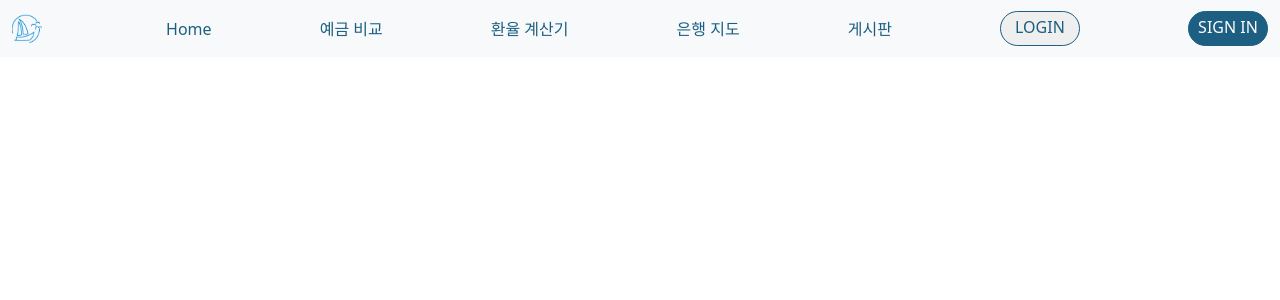
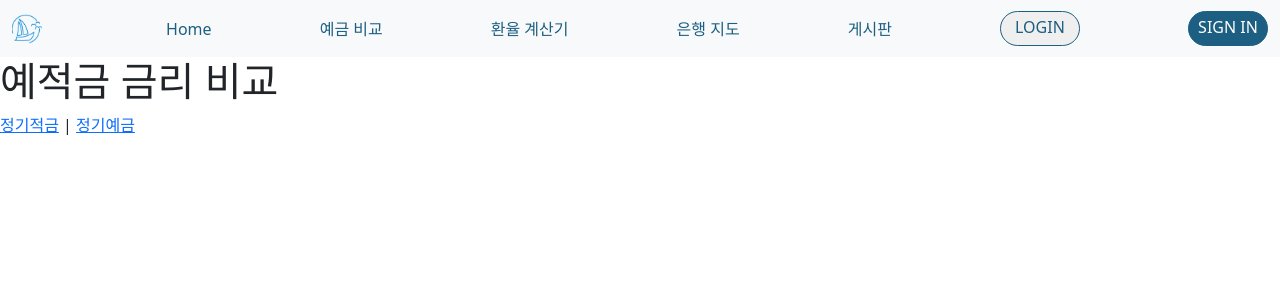
Before and after one commit to hhheeeeee/Bank-Sailor, a Vue app in the folder frontend/banksailor/: page /products in a window 1280 px wide. Shown: the top 300 px of the page. Built offline with nearby package versions, Linux system fonts and the light colour scheme.

Commit message:
[FE] ADD : ProductView 생성

```diff
--- a/frontend/banksailor/src/router/index.js
+++ b/frontend/banksailor/src/router/index.js
@@ -4,6 +4,8 @@ import ProductsView from "../views/ProductsView.vue";
 import MapView from "../views/MapView.vue";
 import ExchangeView from "../views/ExchangeView.vue";
 import ArticleView from "../views/ArticleView.vue";
+import ProductsDepositView from "@/views/ProductsDepositView.vue";
+import ProductsSavingView from "@/views/ProductsSavingView.vue";
 
 const router = createRouter({
   history: createWebHistory(import.meta.env.BASE_URL),
@@ -16,10 +18,6 @@ const router = createRouter({
     {
       path: "/products",
       name: "products",
-      // route level code-splitting
-      // this generates a separate chunk (About.[hash].js) for this route
-      // which is lazy-loaded when the route is visited.
-      //   component: () => import("../views/AboutView.vue"),
       component: ProductsView,
     },
     {
@@ -37,6 +35,16 @@ const router = createRouter({
       name: "article",
       component: ArticleView,
     },
+    {
+      path: "/products/deposit/",
+      name: "deposit",
+      component: ProductsDepositView,
+    },
+    {
+      path: "/products/saving/",
+      name: "saving",
+      component: ProductsSavingView,
+    },
   ],
 });
 
--- /dev/null
+++ b/frontend/banksailor/src/views/ProductsDepositView.vue
@@ -0,0 +1,13 @@
+<template>
+  <div>
+    <h2>예금</h2>
+  </div>
+</template>
+
+<script setup>
+
+</script>
+
+<style scoped>
+
+</style>
--- /dev/null
+++ b/frontend/banksailor/src/views/ProductsSavingView.vue
@@ -0,0 +1,13 @@
+<template>
+  <div>
+    <h2>적금</h2>
+  </div>
+</template>
+
+<script setup>
+
+</script>
+
+<style scoped>
+
+</style>
--- a/frontend/banksailor/src/views/ProductsView.vue
+++ b/frontend/banksailor/src/views/ProductsView.vue
@@ -1,7 +1,16 @@
 <template>
-  <div></div>
+  <div>
+    <h1>예적금 금리 비교</h1>
+    <RouterLink :to="{ name: 'deposit' }">정기적금</RouterLink>  |
+    <RouterLink :to="{ name: 'saving' }">정기예금</RouterLink>
+  </div>
+  <RouterView />
 </template>
 
-<script setup></script>
+<script setup>
+import { RouterLink, RouterView } from 'vue-router'
+</script>
 
-<style lang="scss" scoped></style>
+<style scoped>
+
+</style>
```
